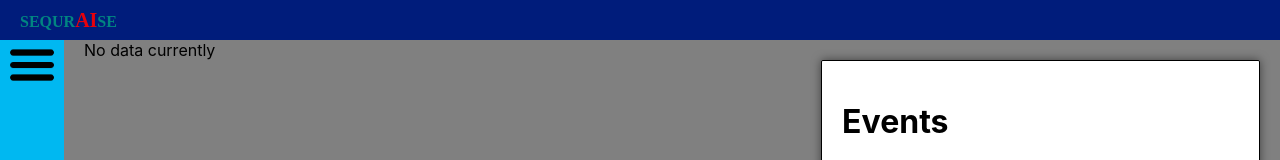
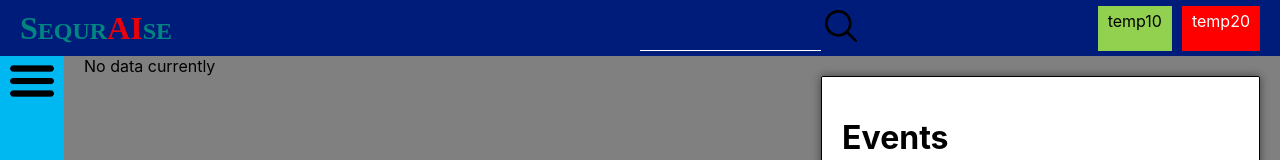
Before and after one commit to AatirNadim/sequraise-interface, a React (Create React App) app: page / in a window 1280 px wide. Shown: the top 160 px of the page. Built offline with nearby package versions, Linux system fonts and the light colour scheme; no server answers.

Commit message:
working on topBar

```diff
--- a/src/Components/sidebar.js
+++ b/src/Components/sidebar.js
@@ -4,7 +4,7 @@ const Sidebar = () => {
     return (
         <div
         style={{backgroundColor : '#00b8f1',
-        height : '95vh',
+        height : '93vh',
         display : 'flex',
         flexdirection : 'column',
         justifyContent : 'space-between',
--- a/src/Components/topbar.js
+++ b/src/Components/topbar.js
@@ -5,7 +5,7 @@ const Topbar = () => {
     return (
         <div
             style={{
-                height: "5vh",
+                height: "7vh",
                 backgroundColor: "#001c7b",
                 display: "flex",
                 justifyContent: "space-between",
@@ -14,21 +14,78 @@ const Topbar = () => {
 
             }}
         >
+            {/* sequraise */}
             <div
                 style={{
                     color: "#018581",
-                fontFamily : 'serif',
+                    fontFamily: 'serif',
                     fontWeight: "bold",
+                    fontSize: '3vh',
+                    flex: 0.5,
                 }}
             >
-                SEQUR
+                <span
+                    style={{
+                        fontSize: '4vh',
+                    }}
+                >S</span>
+                EQUR
                 <span
                     style={{
                         color: "#e6020c",
-                    fontSize : '20px'
+                        fontSize: '4vh'
                     }}
                 >AI</span>
                 SE
+            </div>
+            {/* labels --> male, female */}
+            <div
+                style={{
+                    display: "flex",
+                    flex: 0.5,
+                    justifyContent: "space-between",
+                }}
+            >
+                <div>
+                    <input
+                        style={{
+                            background: 'transparent',
+                            border: 'none',
+                            borderBottom: '1px solid #fff',
+
+                        }}
+                    >
+                    </input>
+                    <img src = "/search_icon_240.svg" alt = "search_icon"
+                    style={{
+                        height : '5vh',
+                    }}
+                    />
+                </div>
+                <div
+                    style={{
+                        display: "flex",
+                    }}
+                >
+                    <div
+                        style={{
+                            backgroundColor: "#92d050",
+                            marginRight: "10px",
+                            padding: "5px 10px",
+                        }}
+                    >
+                        {'temp10'}
+                    </div>
+                    <div
+                        style={{
+                            backgroundColor: "#ff0000",
+                            color: "#fff",
+                            padding: "5px 10px",
+                        }}
+                    >
+                        {'temp20'}
+                    </div>
+                </div>
             </div>
         </div>
     )
--- a/src/pages/design.js
+++ b/src/pages/design.js
@@ -10,7 +10,7 @@ const Design = () => {
             <Topbar />
             <div
                 style={{
-                    height: "95vh",
+                    height: "93vh",
                     display: "flex",
                     justifyContent: "space-between",
                     backgroundColor: "gray"
```
Also changed, not shown: public/search_icon_240.svg (added). Lines whose indentation alone changed are shown as unchanged.
